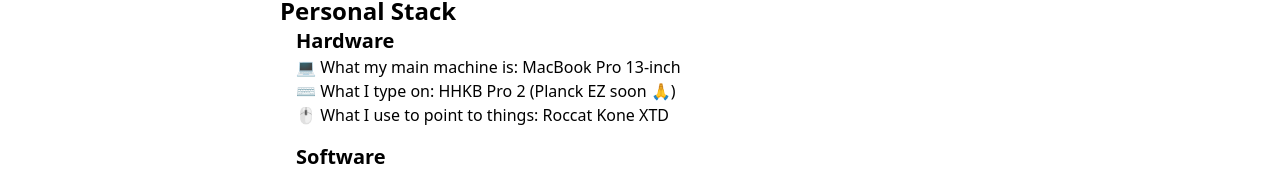
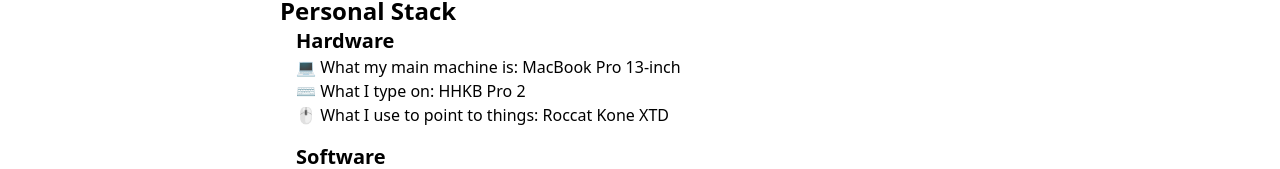
Before and after one commit to mewfree/damien-personal-blog, a Next.js app: page /about in a window 1280 px wide. Shown: the part 417-586 px from the top of the page. Built offline with nearby package versions, Linux system fonts and the light colour scheme; what typography-theme-noriega would draw is missing.

Commit message:
remove Planck EZ

```diff
--- a/pages/about.js
+++ b/pages/about.js
@@ -42,7 +42,7 @@
       <div className="pl-4">
         <div className="text-xl font-bold">Hardware</div>
         <div>💻 What my main machine is: MacBook Pro 13-inch</div>
-        <div>⌨️ What I type on: HHKB Pro 2 (Planck EZ soon 🙏)</div>
+        <div>⌨️ What I type on: HHKB Pro 2</div>
         <div>🖱 What I use to point to things: Roccat Kone XTD</div>
         <div className="text-xl font-bold mt-4">Software</div>
         <div>✍️ How I program: Emacs (with evil-mode)</div>
```
